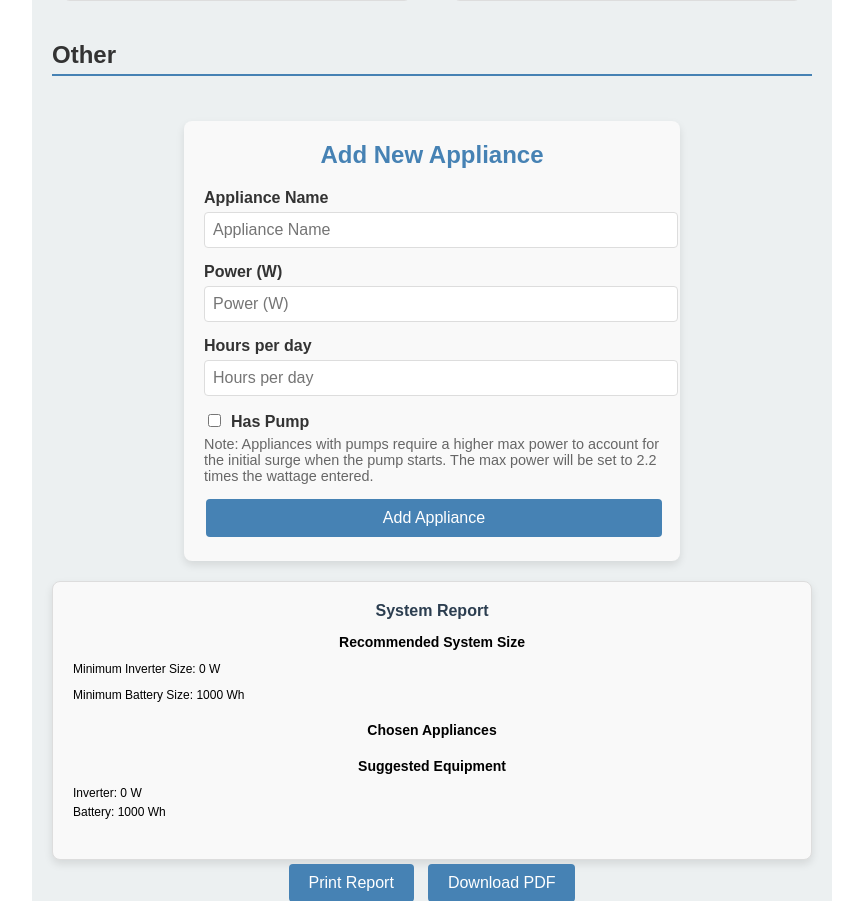
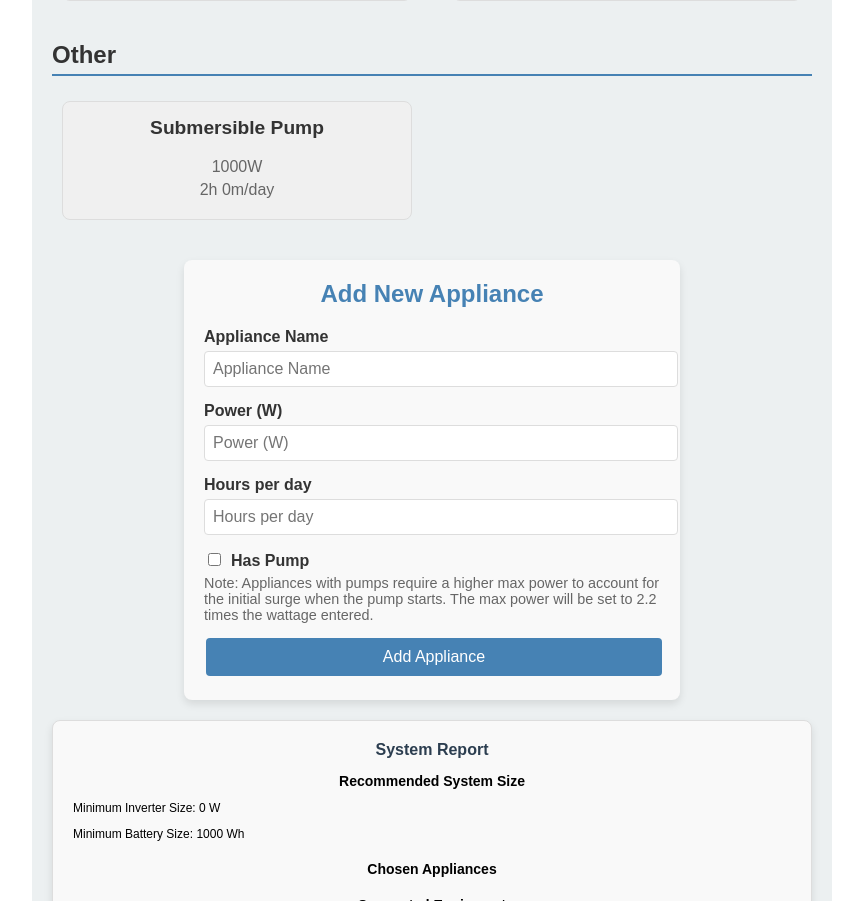
Before and after one commit to AndreLesa/solar-system-sizer, a React (Create React App) app: page / in a window 1280 px wide. Shown: the part 3444-4345 px from the top of the page, without its empty margins (208-1071 px from the left). Built offline with nearby package versions, Linux system fonts and the light colour scheme.

Commit message:
added pump:wq

```diff
--- a/src/components/ApplianceList.js
+++ b/src/components/ApplianceList.js
@@ -51,7 +51,9 @@ const roomAppliances = {
     { name: 'Garage Door Opener', power: 400, defaultMinutes: 5 },
     { name: 'Power Tools (avg)', power: 1000, defaultMinutes: 30 },
   ],
-  Other: [],
+  Other: [
+    { name: 'Submersible Pump', power: 1000, maxPower: 1500, defaultMinutes: 120 },
+  ],
 };
 
 const ApplianceList = ({ appliances, addAppliance, updateAppliance, removeAppliance }) => {
```
